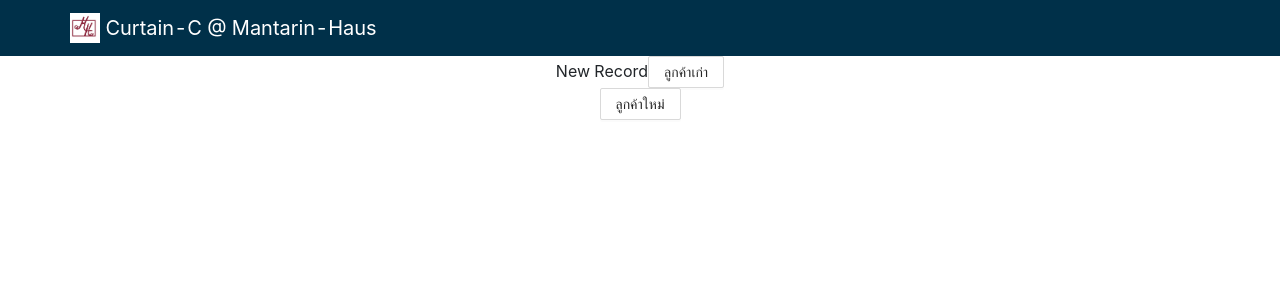
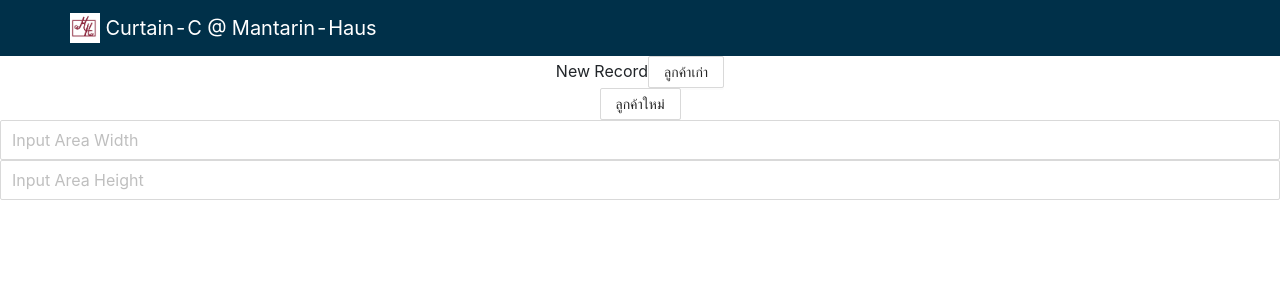
Before and after one commit to Type-C-Studio/curtain-c, a React (Create React App) app: page /records/new in a window 1280 px wide. Shown: the top 300 px of the page. Built offline with nearby package versions, Linux system fonts and the light colour scheme.

Commit message:
feat: 🎸 A new textbox
apologize i forgot checkout branch

```diff
--- a/src/components/Records_new.js
+++ b/src/components/Records_new.js
@@ -1,4 +1,4 @@
-import {Button} from 'antd';
+import {Button,Input} from 'antd';
 
 const Records_new = () => {
     return(
@@ -6,6 +6,10 @@ const Records_new = () => {
             New Record
             <Button>ลูกค้าเก่า</Button><br/>
             <Button>ลูกค้าใหม่</Button><br/>
+            <div>
+            <Input size="large" placeholder="Input Area Width" />
+            <Input size="large" placeholder="Input Area Height" />
+            </div>
         </div>
     )
 }
```
